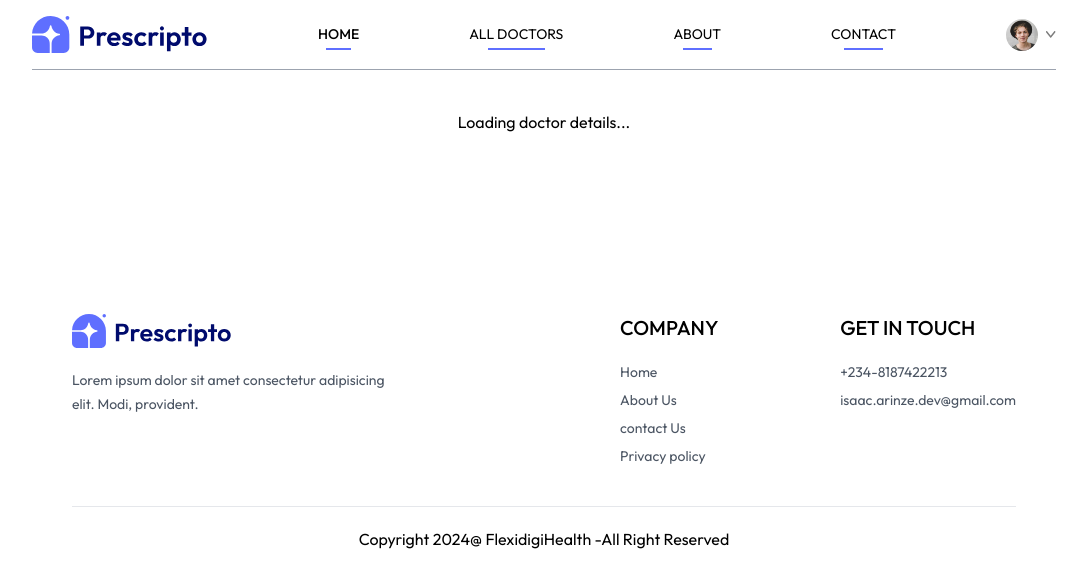
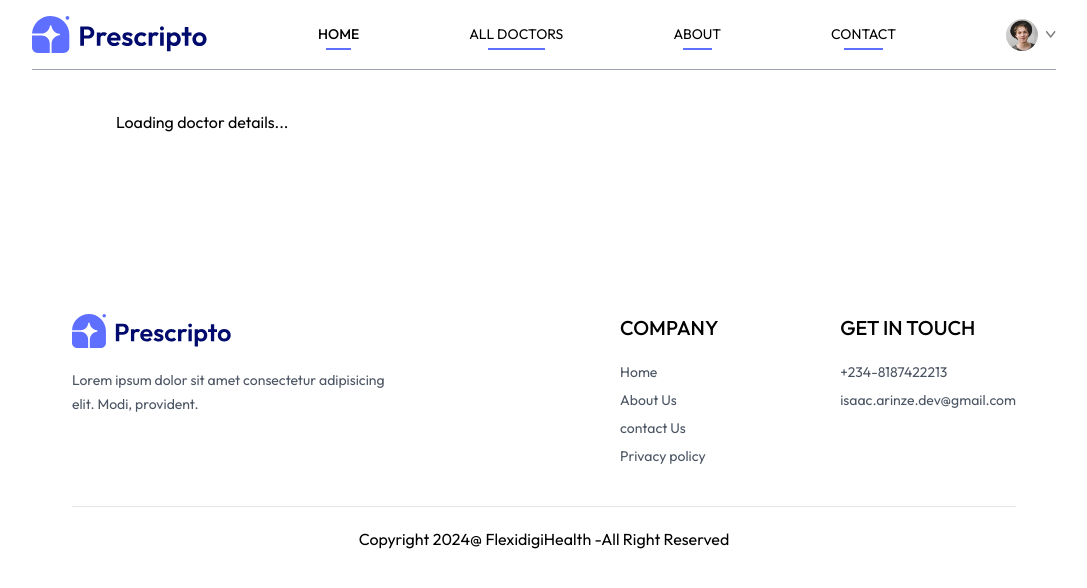
Before and after one commit to Isaac-Arinze/Flexisaf-final-project, a React (Vite) app in the folder frontend/: page /appointment/1 in a window 1280 px wide. Shown: the top 588 px of the page, without its empty margins (96-1183 px from the left). Built offline with nearby package versions, Linux system fonts and the light colour scheme.

Commit message:
loading doctor details

```diff
--- a/frontend/src/pages/Appointment.jsx
+++ b/frontend/src/pages/Appointment.jsx
@@ -137,7 +137,7 @@ export const Appointment = () => {
     </div>
   ) : (
     <div className="p-5 max-w-4xl mx-auto"> {/* Centered loading message */}
-      <p className="text-center">Loading doctor details...</p>
+      <p classNames="text-center">Loading doctor details...</p>
     </div>
   );
 };
```
